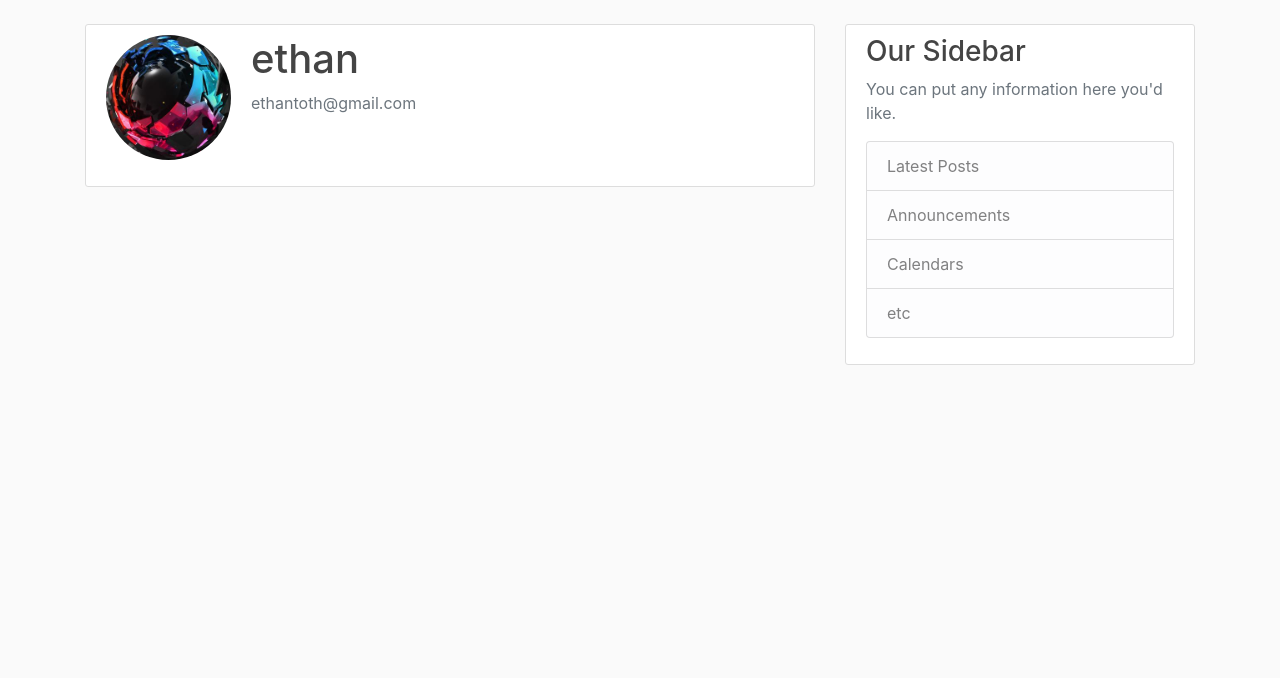
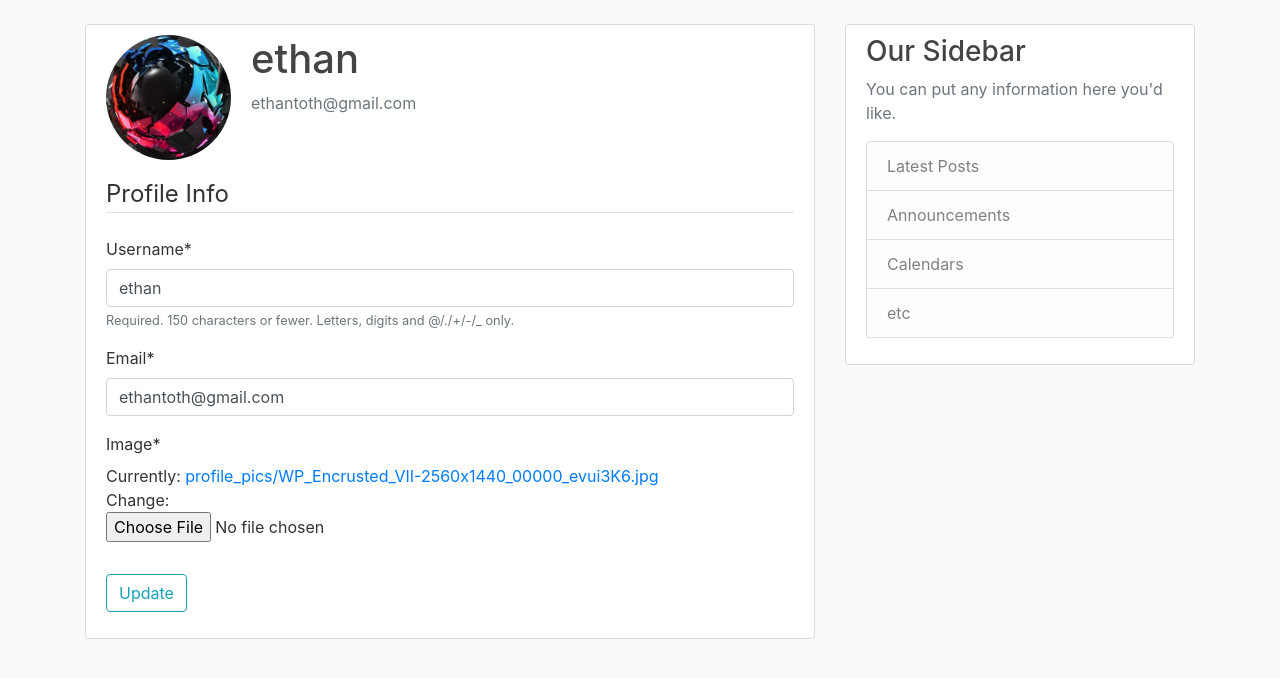
Before and after one commit to Grizzlyblack/Django-blog, a Django app: page /profile/ in a window 1280 px wide. Shown: the part 56-734 px from the top of the page. Run offline with Django 3.2, Linux system fonts and the light colour scheme; a user stored in the database is signed in; data comes from the database, SQL or seed files in the repository; both versions use the stored data as it was after the commit; some libraries are stand-ins or nearby versions.

Commit message:
add ability to update profile

```diff
--- a/django_project/blog/templates/blog/home.html
+++ b/django_project/blog/templates/blog/home.html
@@ -3,6 +3,7 @@
     <h1>Blog Home</h1>
     {% for post in posts %}
         <article class="media content-section">
+            <img class="rounded-circle article-img" src="{{ post.author.profile.image.url}}">
             <div class="media-body">
                 <div class="article-metadata">
                     <a class="mr-2" href="#">{{ post.author }}</a>
--- a/django_project/users/forms.py
+++ b/django_project/users/forms.py
@@ -1,6 +1,7 @@
 from django import forms
 from django.contrib.auth.models import User
 from django.contrib.auth.forms import UserCreationForm
+from .models import Profile
 
 class UserRegisterForm(UserCreationForm):
     email = forms.EmailField()
@@ -8,3 +9,16 @@ class UserRegisterForm(UserCreationForm):
     class Meta:
         model = User
         fields = ['username', 'email', 'password1', 'password2']
+
+class UserUpdateForm(forms.ModelForm):
+    email = forms.EmailField()
+
+    class Meta:
+        model = User
+        fields = ['username', 'email']
+
+
+class ProfileUpdateForm(forms.ModelForm):
+    class Meta:
+        model = Profile
+        fields = ['image']
--- a/django_project/users/models.py
+++ b/django_project/users/models.py
@@ -1,5 +1,6 @@
 from django.db import models
 from django.contrib.auth.models import User
+from PIL import Image
 # Create your models here.
 
 class Profile(models.Model):
@@ -8,3 +9,13 @@ class Profile(models.Model):
 
     def __str__(self):
         return f'{self.user.username} Profile'
+
+    def save(self):
+        super().save()
+
+        img = Image.open(self.image.path)
+
+        if img.height > 300 or img.width > 300:
+            output_size = (300, 300)
+            img.thumbnail(output_size)
+            img.save(self.image.path)
--- a/django_project/users/templates/users/profile.html
+++ b/django_project/users/templates/users/profile.html
@@ -10,5 +10,19 @@
 		</div>
 	</div>
 	<!-- FORM HERE -->
+	<form method="post" enctype="multipart/form-data">
+		{% csrf_token %}
+		<fieldset class="form-group">
+			<legend class="border-bottom mb-4">
+				Profile Info
+			</legend>
+			{{ u_form|crispy }}
+			{{ p_form|crispy }}
+
+		</fieldset>
+		<div class="form-group">
+			<button class="btn btn-outline-info" type="submit">Update</button>
+		</div>
+	</form>
 </div>
 {% endblock content %}
--- a/django_project/users/views.py
+++ b/django_project/users/views.py
@@ -1,7 +1,7 @@
 from django.shortcuts import render, redirect
 from django.contrib import messages
 from django.contrib.auth.decorators import login_required
-from .forms import UserRegisterForm
+from .forms import UserRegisterForm, UserUpdateForm, ProfileUpdateForm
 
 # Create your views here.
 def register(request):
@@ -17,4 +17,20 @@ def register(request):
 
 @login_required
 def profile(request):
-    return render(request, 'users/profile.html')
+    if request.method == "POST":
+        u_form = UserUpdateForm(request.POST, instance=request.user)
+        p_form = ProfileUpdateForm(request.POST, request.FILES,instance=request.user.profile)
+        if u_form.is_valid() and p_form.is_valid():
+            u_form.save()
+            p_form.save()
+            messages.success(request, 'Your account has successfully been updated!')
+            return redirect('profile')
+    else:
+        u_form = UserUpdateForm(instance=request.user)
+        p_form = ProfileUpdateForm(instance=request.user.profile)
+
+    context = {
+        'u_form': u_form,
+        'p_form': p_form
+    }
+    return render(request, 'users/profile.html', context)
```
Also changed, not shown: django_project/db.sqlite3, django_project/media/profile_pics/WP_Encrusted_VII-2560x1440_00000.jpg (deleted), django_project/media/profile_pics/WP_Encrusted_VII-2560x1440_00000_evui3K6.jpg (added), django_project/media/profile_pics/maxresdefault.jpg (added). Lines whose indentation alone changed are shown as unchanged.
